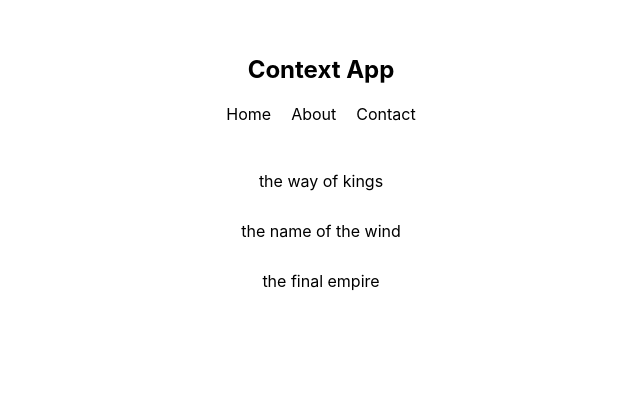
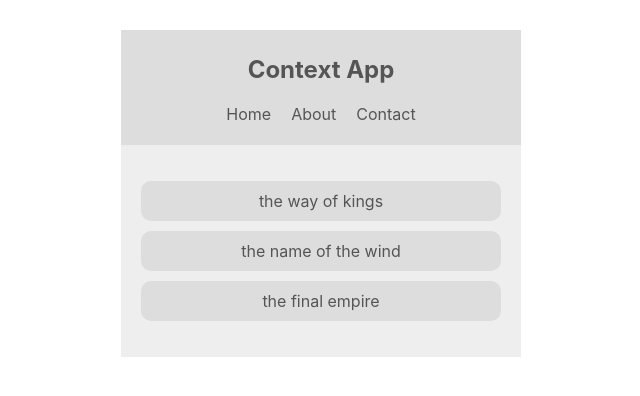
Before and after one commit to prakhar7s/react-context-api, a React (Create React App) app: page / in a window 1280 px wide. Shown: the top 396 px of the page, without its empty margins (319-959 px from the left). Built offline with nearby package versions, Linux system fonts and the light colour scheme.

Commit message:
there two ways to access contect data first one is static context which will only works in class components

```diff
--- a/src/components/BookList.js
+++ b/src/components/BookList.js
@@ -1,13 +1,22 @@
 import React, { Component } from "react";
+import { ThemeContext } from "../contexts/ThemeContext";
 
 class BookList extends Component {
+  static contextType = ThemeContext;
+
   render() {
+    const { isLightTheme, light, dark } = this.context;
+    const theme = isLightTheme ? light : dark;
+
     return (
-      <div className="book-list">
+      <div
+        style={{ background: theme.bg, color: theme.syntax }}
+        className="book-list"
+      >
         <ul>
-          <li>the way of kings</li>
-          <li>the name of the wind</li>
-          <li>the final empire</li>
+          <li style={{ background: theme.ui }}>the way of kings</li>
+          <li style={{ background: theme.ui }}>the name of the wind</li>
+          <li style={{ background: theme.ui }}>the final empire</li>
         </ul>
       </div>
     );
--- a/src/components/Navbar.js
+++ b/src/components/Navbar.js
@@ -1,9 +1,14 @@
 import React, { Component } from "react";
+import { ThemeContext } from "../contexts/ThemeContext";
 
 class Navbar extends Component {
+  static contextType = ThemeContext;
+
   render() {
+    const { isLightTheme, light, dark } = this.context;
+    const theme = isLightTheme ? light : dark;
     return (
-      <nav>
+      <nav style={{ background: theme.ui, color: theme.syntax }}>
         <h1>Context App</h1>
         <ul>
           <li>Home</li>
--- a/src/contexts/ThemeContext.js
+++ b/src/contexts/ThemeContext.js
@@ -4,7 +4,7 @@
 
 class ThemeContextProvider extends Component {
   state = {
-    isLigthtTheme: true,
+    isLightTheme: true,
     light: {
       syntax: "#555",
       ui: "#ddd",
--- a/src/index.css
+++ b/src/index.css
@@ -23,7 +23,7 @@
   margin: 0 10px;
 }
 .book-list {
-  padding: 0px;
+  padding: 20px;
   margin-bottom: 20px;
 }
 .book-list ul {
```
